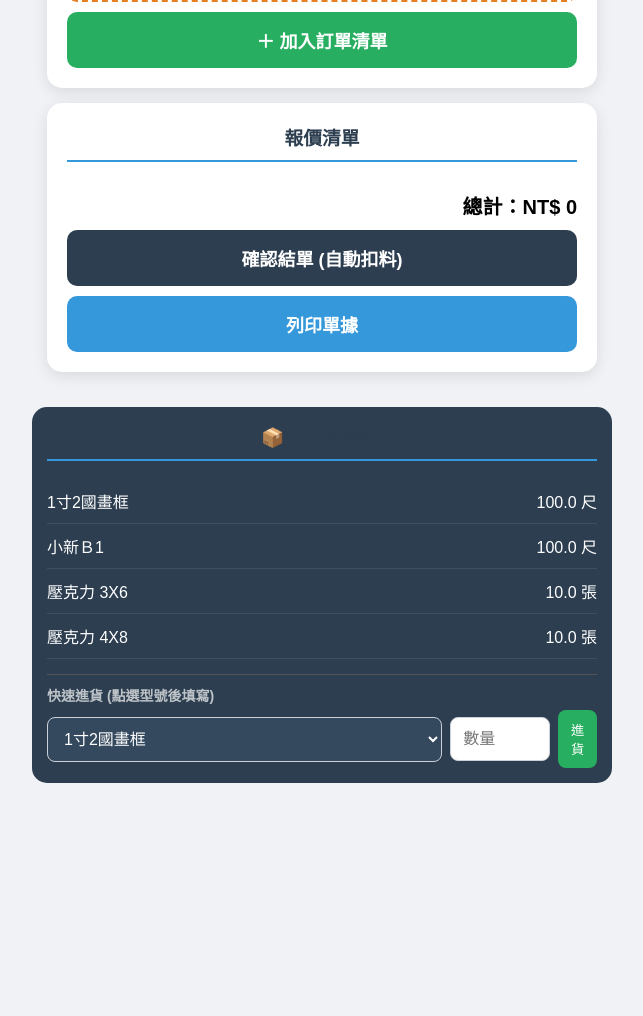
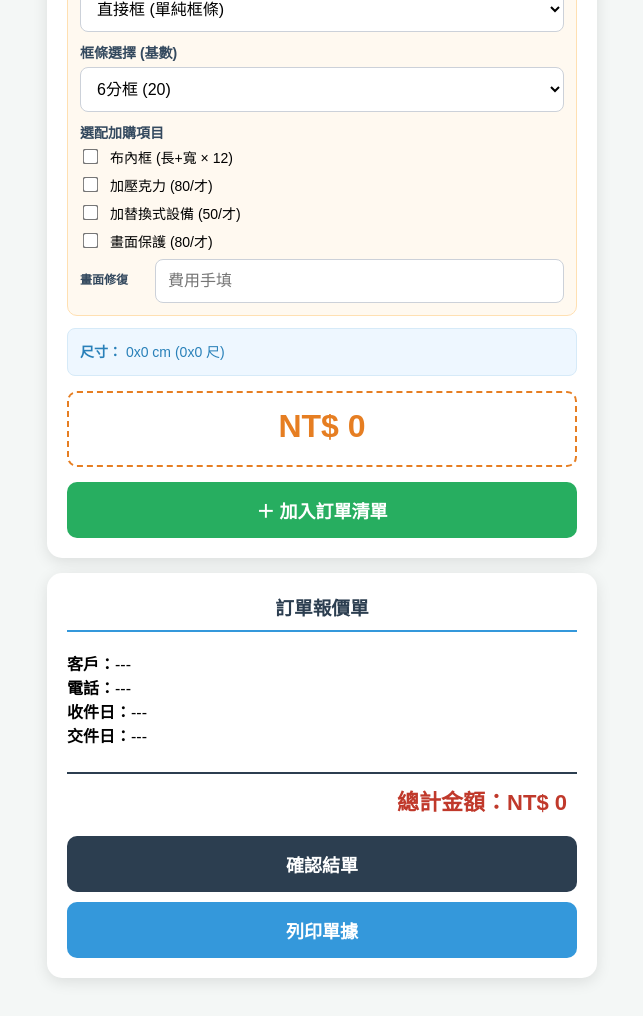
Before and after one commit to gbfm9dh49p-oss/weirei, a plain HTML site: page index.html in a window 1280 px wide. Shown: the part 615-1631 px from the top of the page, without its empty margins (318-961 px from the left). Before the commit the page ends 1421 px from the top, so only its background shows below. Drawn offline with Linux system fonts and the light colour scheme.

Commit message:
Update index.html

```diff
--- a/index.html
+++ b/index.html
@@ -3,46 +3,51 @@
 <head>
     <meta charset="UTF-8">
     <meta name="viewport" content="width=device-width, initial-scale=1.0, maximum-scale=1.0, user-scalable=no">
-    <title>韋瑞畫廊 v7.0 - 庫存連動版</title>
+    <title>韋瑞畫廊 v6.0</title>
     <style>
-        /* 承襲 v6.0 樣式並新增庫存專用樣式 */
-        body { font-family: "Microsoft JhengHei", sans-serif; background-color: #f0f2f5; padding: 15px; display: flex; flex-direction: column; align-items: center; }
+        body { font-family: "Microsoft JhengHei", sans-serif; background-color: #f4f7f6; padding: 15px; display: flex; flex-direction: column; align-items: center; }
         .card { background: white; padding: 20px; border-radius: 15px; box-shadow: 0 4px 15px rgba(0,0,0,0.1); width: 100%; max-width: 550px; margin-bottom: 15px; box-sizing: border-box; }
         h2, h3 { text-align: center; color: #2c3e50; margin-top: 0; border-bottom: 2px solid #3498db; padding-bottom: 10px; }
         .section { margin-bottom: 15px; }
         label { display: block; margin-bottom: 5px; font-weight: bold; color: #34495e; font-size: 14px; }
-        input, select { width: 100%; padding: 12px; border: 1px solid #ccd1d9; border-radius: 8px; box-sizing: border-box; font-size: 16px; }
+        input, select { width: 100%; padding: 12px; border: 1px solid #ccd1d9; border-radius: 8px; box-sizing: border-box; font-size: 16px; background-color: #fff; }
         .row { display: flex; gap: 8px; align-items: center; }
-        .live-price-box { background: #fff; padding: 15px; border-radius: 10px; text-align: center; border: 2px dashed #e67e22; margin: 10px 0; }
+        .unit-info { font-size: 14px; color: #2980b9; margin-top: 12px; background: #eef7ff; padding: 12px; border-radius: 8px; border: 1px solid #d6eaf8; line-height: 1.6; }
+        .live-price-box { background: #fff; padding: 15px; border-radius: 10px; text-align: center; margin: 15px 0; border: 2px dashed #e67e22; }
         .live-price-val { font-size: 32px; font-weight: bold; color: #e67e22; }
+        .warning-text { color: #e74c3c; font-weight: bold; font-size: 12px; display: block; margin-top: 5px; }
         .btn-add { background-color: #27ae60; color: white; border: none; width: 100%; padding: 15px; border-radius: 10px; font-size: 18px; font-weight: bold; cursor: pointer; }
         .btn-checkout { background-color: #2c3e50; color: white; border: none; width: 100%; padding: 15px; border-radius: 10px; font-size: 18px; font-weight: bold; cursor: pointer; margin-top: 10px; }
-
-        /* 庫存儀表板樣式 */
-        .inventory-panel { background: #2c3e50; color: white; padding: 15px; border-radius: 15px; width: 100%; max-width: 550px; margin-top: 20px; }
-        .inv-item { display: flex; justify-content: space-between; align-items: center; padding: 10px 0; border-bottom: 1px solid #3e4f5f; }
-        .inv-low { color: #ff7675; font-weight: bold; animation: blink 1s infinite; }
-        @keyframes blink { 50% { opacity: 0.5; } }
+        .cart-table { width: 100%; border-collapse: collapse; margin-top: 10px; font-size: 13px; }
+        .cart-total { text-align: right; font-size: 22px; font-weight: bold; color: #c0392b; margin-top: 15px; padding: 10px; border-top: 2px solid #2c3e50; }
         .hidden { display: none !important; }
-        @media print { .no-print { display: none !important; } }
+        .option-group { background:#fff9f0; padding:12px; border-radius:10px; border: 1px solid #ffe0b2; margin-top: 10px; }
+        .check-item { display: flex; align-items: center; gap: 10px; cursor: pointer; margin-bottom: 8px; font-size: 14px; }
+        .check-item input { width: auto; transform: scale(1.2); }
+        @media print { .no-print { display: none !important; } .card { box-shadow: none; border: none; width: 100%; } body { background: #fff; padding: 0; } }
     </style>
 </head>
 <body>
 
 <div class="card no-print" id="inputSection">
-    <h2>韋瑞畫廊 v7.0</h2>
+    <h2>韋瑞畫廊 v6.0</h2>
 
     <div class="section" style="background: #fcfcfc; border: 1px solid #eee; padding: 15px; border-radius: 10px;">
         <label>👤 客戶資料</label>
-        <div class="row"><input type="text" id="cust_name" placeholder="姓名"><input type="tel" id="cust_phone" placeholder="電話"></div>
+        <div class="row" style="margin-bottom: 8px;"><input type="text" id="cust_name" placeholder="姓名"><input type="tel" id="cust_phone" placeholder="電話"></div>
+        <div class="row">
+            <div><label style="font-size: 11px;">收件日</label><input type="date" id="date_receive"></div>
+            <div><label style="font-size: 11px;">交件日</label><input type="date" id="date_deliver"></div>
+        </div>
     </div>
 
     <div class="section">
         <label>報價模式</label>
         <select id="mode" onchange="toggleMode()">
-            <option value="oil">油畫裝框</option>
-            <option value="normal" selected>國畫裝框</option>
-            <option value="board">國畫裱板</option>
+            <option value="normal">國畫裝框 (周長計價)</option>
+            <option value="oil" selected>油畫裝框 (堆疊計價)</option>
+            <option value="board">國畫裱板 (面積計價)</option>
+            <option value="scroll">立軸掛軸</option>
         </select>
     </div>
 
@@ -51,172 +56,203 @@
             <div class="section"><label>畫心長 (三位數)</label><input type="number" id="L_input" placeholder="如 300" oninput="calculateLive()" inputmode="numeric"></div>
             <div class="section"><label>畫心寬 (三位數)</label><input type="number" id="W_input" placeholder="如 600" oninput="calculateLive()" inputmode="numeric"></div>
         </div>
+        <div class="row">
+            <div class="section"><label>預留長邊</label><input type="number" id="padL_input" value="100" oninput="calculateLive()" inputmode="numeric"></div>
+            <div class="section"><label>預留短邊</label><input type="number" id="padW_input" value="50" oninput="calculateLive()" inputmode="numeric"></div>
+        </div>
+    </div>
 
-        <div class="section" style="background:#e8f4fd; padding:10px; border-radius:8px;">
-            <label>連結庫存扣料 (選填)</label>
-            <select id="invLink">
-                <option value="none">-- 僅報價，不扣庫存 --</option>
-                <option value="frame_1">1寸2國畫框 (咖啡色)</option>
-                <option value="frame_2">小新Ｂ1 (咖啡色)</option>
-            </select>
-            <div class="row" style="margin-top:5px;">
-                <label style="font-size:12px;"><input type="checkbox" id="useAcy" onchange="calculateLive()"> 使用壓克力扣料</label>
-            </div>
-        </div>
+    <div id="oil-options" class="option-group">
+        <label>油畫施作方式</label>
+        <select id="oilType" onchange="calculateLive()">
+            <option value="direct">直接框 (單純框條)</option>
+            <option value="solid">立體框 (底板 + 框條)</option>
+            <option value="inout">內外框 (底板 + 框條 + 內框)</option>
+        </select>
+
+        <label style="margin-top:10px;">框條選擇 (基數)</label>
+        <select id="oilFrameBase" onchange="calculateLive()">
+            <option value="20">6分框 (20)</option>
+            <option value="25">寸半框 (25)</option>
+            <option value="35">兩寸半框 (35)</option>
+            <option value="45">三寸框 (45)</option>
+        </select>
+
+        <label style="margin-top:10px;">選配加購項目</label>
+        <div class="check-item"><input type="checkbox" id="oilCloth" onchange="calculateLive()"> 布內框 (長+寬 × 12)</div>
+        <div class="check-item"><input type="checkbox" id="oilAcy" onchange="calculateLive()"> 加壓克力 (80/才)</div>
+        <div class="check-item"><input type="checkbox" id="oilSwap" onchange="calculateLive()"> 加替換式設備 (50/才)</div>
+        <div class="check-item"><input type="checkbox" id="oilProtect" onchange="calculateLive()"> 畫面保護 (80/才)</div>
+        <div class="row" style="margin-top:5px;"><label style="font-size:12px;width:80px">畫面修復</label><input type="number" id="oilRepair" placeholder="費用手填" oninput="calculateLive()"></div>
+    </div>
+
+    <div id="normal-extra" style="display:none;">
+        <label>選擇框種</label>
+        <select id="baseRate" onchange="calculateLive()">
+            <option value="250">國畫框 (250)</option>
+            <option value="280">2寸特選手工框 (280)</option>
+            <option value="300">3寸特選手工框 (300)</option>
+        </select>
+    </div>
+
+    <div id="sizeDisplay" class="unit-info">
+        <div><strong>尺寸：</strong> <span id="innerL_txt">0</span>x<span id="innerW_txt">0</span> cm (<span id="innerTai_txt">0x0</span> 尺)</div>
+        <div id="oilDetail" style="display:none; font-size:12px; color:#d35400; margin-top:5px;">換算英吋：<span id="inch_txt">0</span>"</div>
     </div>
 
     <div class="live-price-box">
         <div class="live-price-val">NT$ <span id="liveTotal">0</span></div>
+        <span id="liveWarning" class="warning-text"></span>
     </div>
 
     <button class="btn-add" onclick="addToCart()">＋ 加入訂單清單</button>
 </div>
 
 <div class="card" id="cartSection">
-    <h3>報價清單</h3>
-    <table style="width:100%;" id="cartTable"></table>
-    <div style="text-align:right; font-size:20px; font-weight:bold; margin-top:10px;">總計：NT$ <span id="grandTotal">0</span></div>
-    <button id="confirmBtn" class="btn-checkout no-print" onclick="checkoutAndDeduct()">確認結單 (自動扣料)</button>
-    <button class="btn-checkout no-print" style="background:#3498db;" onclick="window.print()">列印單據</button>
-    <button id="resetBtn" class="btn-checkout hidden no-print" onclick="location.reload()">下一張新訂單</button>
-</div>
-
-<div class="inventory-panel no-print">
-    <h3>📦 庫存儀表板</h3>
-    <div id="invDisplay"></div>
-    <div style="margin-top:15px; border-top:1px solid #555; padding-top:10px;">
-        <label style="color:#bdc3c7;">快速進貨 (點選型號後填寫)</label>
-        <div class="row">
-            <select id="restockItem" style="background:#34495e; color:white;">
-                <option value="frame_1">1寸2國畫框</option>
-                <option value="frame_2">小新Ｂ1</option>
-                <option value="acy_36">壓克力 3X6</option>
-                <option value="acy_48">壓克力 4X8</option>
-            </select>
-            <input type="number" id="restockQty" placeholder="數量" style="width:100px;">
-            <button onclick="restock()" style="padding:10px; border-radius:8px; border:none; background:#27ae60; color:white;">進貨</button>
-        </div>
+    <h3>訂單報價單</h3>
+    <div id="printInfo" class="info-grid">
+        <div class="info-item"><b>客戶：</b><span id="p_name">---</span></div>
+        <div class="info-item"><b>電話：</b><span id="p_phone">---</span></div>
+        <div class="info-item"><b>收件日：</b><span id="p_dateR">---</span></div>
+        <div class="info-item"><b>交件日：</b><span id="p_dateD">---</span></div>
+    </div>
+    <table class="cart-table"><tbody id="cartItems"></tbody></table>
+    <div class="cart-total">總計金額：NT$ <span id="grandTotal">0</span></div>
+    <div class="no-print">
+        <button id="confirmBtn" class="btn-checkout" onclick="checkoutMode()">確認結單</button>
+        <button id="resetBtn" class="btn-checkout hidden" style="background:#f39c12;" onclick="resetAndBack()">返回清空</button>
+        <button class="btn-checkout" style="background:#3498db;" onclick="window.print()">列印單據</button>
     </div>
 </div>
 
 <script>
-    // --- Telegram 設定 ---
-    const TG_TOKEN = '8025147107:AAFdsvl4GOUs9AVH1h6n-Lpe8i75liMIPik'; // 這裡填入您申請的 Token
-    const TG_CHAT_ID = '1135952609'; // 這裡填入您的 Chat ID
-
-    // --- 初始庫存資料 ---
-    let inventory = JSON.parse(localStorage.getItem('weray_inv')) || {
-        frame_1: { name: "1寸2國畫框", qty: 100, unit: "尺", min: 30 },
-        frame_2: { name: "小新Ｂ1", qty: 100, unit: "尺", min: 30 },
-        acy_36: { name: "壓克力 3X6", qty: 10, unit: "張", min: 5 },
-        acy_48: { name: "壓克力 4X8", qty: 10, unit: "張", min: 5 }
-    };
-
+    const TAI_TO_CM = 30.3;
+    const TAI_TO_INCH = 11.93;
     let cart = [];
     let livePrice = 0;
 
+    function initDates() {
+        const today = new Date();
+        const future = new Date(); future.setDate(today.getDate() + 14);
+        document.getElementById('date_receive').value = today.toISOString().split('T')[0];
+        document.getElementById('date_deliver').value = future.toISOString().split('T')[0];
+    }
+
     function calculateLive() {
+        const mode = document.getElementById('mode').value;
+        const warningEl = document.getElementById('liveWarning');
+        warningEl.innerText = "";
+
         const Lt = (parseFloat(document.getElementById('L_input').value) || 0) / 100;
         const Wt = (parseFloat(document.getElementById('W_input').value) || 0) / 100;
-        if(Lt > 0 && Wt > 0) {
-            livePrice = Math.round((Lt + Wt + 1.5) * 250); // 簡化示範公式
-            document.getElementById('liveTotal').innerText = livePrice.toLocaleString();
+        const pLt = (parseFloat(document.getElementById('padL_input').value) || 0) / 100;
+        const pWt = (parseFloat(document.getElementById('padW_input').value) || 0) / 100;
+
+        if (Lt <= 0 || Wt <= 0) { livePrice = 0; document.getElementById('liveTotal').innerText = "0"; return; }
+
+        const tL = Lt + pLt; const tW = Wt + pWt;
+        const inLcm = tL * TAI_TO_CM; const inWcm = tW * TAI_TO_CM;
+        const L_inch = tL * TAI_TO_INCH; const W_inch = tW * TAI_TO_INCH;
+        const totalCai = (L_inch * W_inch) / 144;
+
+        document.getElementById('innerL_txt').innerText = inLcm.toFixed(1);
+        document.getElementById('innerW_txt').innerText = inWcm.toFixed(1);
+        document.getElementById('innerTai_txt').innerText = `${tL.toFixed(2)}x${tW.toFixed(2)}`;
+
+        if (mode === 'oil') {
+            document.getElementById('oilDetail').style.display = "block";
+            document.getElementById('inch_txt').innerText = `${L_inch.toFixed(1)}" x ${W_inch.toFixed(1)}"`;
+
+            const oilType = document.getElementById('oilType').value;
+            const frameBase = parseInt(document.getElementById('oilFrameBase').value);
+
+            // 基礎判定
+            let multiplier = (inLcm > 120 || (inLcm + inWcm)*2 > 480) ? 1.8 : 1.0;
+            if (multiplier > 1) warningEl.innerText = "⚠️ 特大型件已計入結構溢價";
+
+            // A. 底板費 (立體/內外框)
+            let basePrice = (oilType === 'direct') ? 0 : Math.round(totalCai * 50);
+            // B. 框條費 (英吋周長)
+            let framePrice = Math.round((L_inch + W_inch) * frameBase * multiplier);
+            // C. 內框費 (內外框)
+            let innerFramePrice = (oilType === 'inout') ? Math.round((L_inch + W_inch) * 12) : 0;
+
+            livePrice = basePrice + framePrice + innerFramePrice;
+
+            // 選配
+            if (document.getElementById('oilCloth').checked) livePrice += Math.round((L_inch + W_inch) * 12);
+            if (document.getElementById('oilAcy').checked) livePrice += Math.round(totalCai * 80);
+            if (document.getElementById('oilSwap').checked) livePrice += Math.round(totalCai * 50);
+            if (document.getElementById('oilProtect').checked) livePrice += Math.round(totalCai * 80);
+            livePrice += (parseFloat(document.getElementById('oilRepair').value) || 0);
+
+        } else if (mode === 'normal') {
+            const baseRate = parseInt(document.getElementById('baseRate').value);
+            let mult = (inLcm > 120 || (inLcm + inWcm)*2 > 480) ? 1.5 : 1.0;
+            let extra = (inLcm > 120 || (inLcm + inWcm)*2 > 480) ? 4000 : 0;
+            livePrice = Math.round((tL + tW) * baseRate * mult + extra);
+        } else if (mode === 'board') {
+            livePrice = Math.round(totalCai * 80);
         }
+
+        if (livePrice > 0 && livePrice < 350) livePrice = 350;
+        document.getElementById('liveTotal').innerText = livePrice.toLocaleString();
+    }
+
+    function toggleMode() {
+        const mode = document.getElementById('mode').value;
+        document.getElementById('oil-options').style.display = (mode === 'oil') ? 'block' : 'none';
+        document.getElementById('normal-extra').style.display = (mode === 'normal') ? 'block' : 'none';
+        document.getElementById('scroll-inputs').style.display = (mode === 'scroll') ? 'block' : 'none';
+        calculateLive();
     }
 
     function addToCart() {
-        if(livePrice <= 0) return;
-        const Lt = (parseFloat(document.getElementById('L_input').value) || 0) / 100;
-        const Wt = (parseFloat(document.getElementById('W_input').value) || 0) / 100;
-        const item = {
-            title: document.getElementById('invLink').options[document.getElementById('invLink').selectedIndex].text,
-            price: livePrice,
-            len: (Lt + Wt) * 2, // 實際消耗長度
-            invKey: document.getElementById('invLink').value,
-            useAcy: document.getElementById('useAcy').checked,
-            acyType: (Lt * Wt * 11.93 * 11.93 / 144) > 18 ? 'acy_48' : 'acy_36'
-        };
-        cart.push(item);
+        if (livePrice <= 0) return alert("請輸入尺寸");
+        const mode = document.getElementById('mode').value;
+        let title = "油畫裝框";
+        if (mode === 'oil') {
+            const typeText = document.getElementById('oilType').options[document.getElementById('oilType').selectedIndex].text;
+            const frameText = document.getElementById('oilFrameBase').options[document.getElementById('oilFrameBase').selectedIndex].text;
+            title = `油畫-${typeText}(${frameText})`;
+        } else if (mode === 'normal') {
+            title = document.getElementById('baseRate').options[document.getElementById('baseRate').selectedIndex].text;
+        } else if (mode === 'board') { title = "國畫裱板"; }
+
+        cart.push({ title, price: livePrice, spec: `尺寸：${document.getElementById('innerTai_txt').innerText}尺` });
         renderCart();
     }
 
     function renderCart() {
-        const table = document.getElementById('cartTable');
-        table.innerHTML = ""; let total = 0;
-        cart.forEach((it, idx) => {
-            total += it.price;
-            table.innerHTML += `<tr><td>${it.title}</td><td align="right">${it.price}</td></tr>`;
+        const tbody = document.getElementById('cartItems'); tbody.innerHTML = ""; let total = 0;
+        cart.forEach((item, index) => {
+            total += item.price;
+            tbody.innerHTML += `<tr><td style="padding:8px; border-bottom:1px solid #eee;"><b>${item.title}</b><br><small>${item.spec}</small></td><td style="padding:8px; border-bottom:1px solid #eee;">${item.price.toLocaleString()}</td><td class="no-print" style="padding:8px; border-bottom:1px solid #eee;"><button onclick="cart.splice(${index},1);renderCart();" style="background:none;border:none;color:red;cursor:pointer;">❌</button></td></tr>`;
         });
         document.getElementById('grandTotal').innerText = total.toLocaleString();
     }
 
-    // --- 結單並扣除庫存 ---
-    async function checkoutAndDeduct() {
-        if(cart.length === 0) return alert("訂單清單空空如也");
-
-        let alerts = [];
-        cart.forEach(it => {
-            // 扣框條
-            if(it.invKey !== 'none') {
-                inventory[it.invKey].qty -= it.len;
-            }
-            // 扣壓克力
-            if(it.useAcy) {
-                inventory[it.acyType].qty -= 1;
-            }
-        });
-
-        // 檢查是否低於水位
-        for(let key in inventory) {
-            if(inventory[key].qty < inventory[key].min) {
-                alerts.push(`${inventory[key].name} 庫存剩餘 ${inventory[key].qty.toFixed(1)} ${inventory[key].unit}`);
-            }
-        }
-
-        saveInv();
-        renderInv();
-
-        if(alerts.length > 0) {
-            sendTelegram("⚠️ 韋瑞庫存警報：\n" + alerts.join("\n"));
-            alert("結單成功！部分物料低於水位，已發送 Telegram 通知師傅。");
-        } else {
-            alert("結單成功，庫存已自動扣除。");
-        }
-
+    function checkoutMode() {
+        if (cart.length === 0) return alert("清單為空");
+        document.getElementById('p_name').innerText = document.getElementById('cust_name').value || "未填";
+        document.getElementById('p_phone').innerText = document.getElementById('cust_phone').value || "未填";
+        document.getElementById('p_dateR').innerText = document.getElementById('date_receive').value;
+        document.getElementById('p_dateD').innerText = document.getElementById('date_deliver').value;
+        document.getElementById('inputSection').classList.add('hidden');
         document.getElementById('confirmBtn').classList.add('hidden');
         document.getElementById('resetBtn').classList.remove('hidden');
     }
 
-    function restock() {
-        const key = document.getElementById('restockItem').value;
-        const qty = parseFloat(document.getElementById('restockQty').value) || 0;
-        inventory[key].qty += qty;
-        saveInv(); renderInv();
-        alert("進貨成功！");
+    function resetAndBack() {
+        if (!confirm("確定重置？")) return;
+        cart = []; renderCart();
+        document.getElementById('inputSection').classList.remove('hidden');
+        document.getElementById('confirmBtn').classList.remove('hidden');
+        document.getElementById('resetBtn').classList.add('hidden');
+        initDates();
     }
 
-    function saveInv() { localStorage.setItem('weray_inv', JSON.stringify(inventory)); }
-
-    function renderInv() {
-        const div = document.getElementById('invDisplay');
-        div.innerHTML = "";
-        for(let key in inventory) {
-            const item = inventory[key];
-            const isLow = item.qty < item.min;
-            div.innerHTML += `
-                <div class="inv-item">
-                    <span>${item.name}</span>
-                    <span class="${isLow ? 'inv-low' : ''}">${item.qty.toFixed(1)} ${item.unit} ${isLow ? '(低)' : ''}</span>
-                </div>`;
-        }
-    }
-
-    async function sendTelegram(msg) {
-        const url = `https://api.telegram.org/bot${TG_TOKEN}/sendMessage?chat_id=${TG_CHAT_ID}&text=${encodeURIComponent(msg)}`;
-        try { await fetch(url); } catch(e) { console.error("TG傳送失敗", e); }
-    }
-
-    window.onload = function() { renderInv(); calculateLive(); };
+    window.onload = function() { initDates(); toggleMode(); };
 </script>
 </body>
 </html>
```
